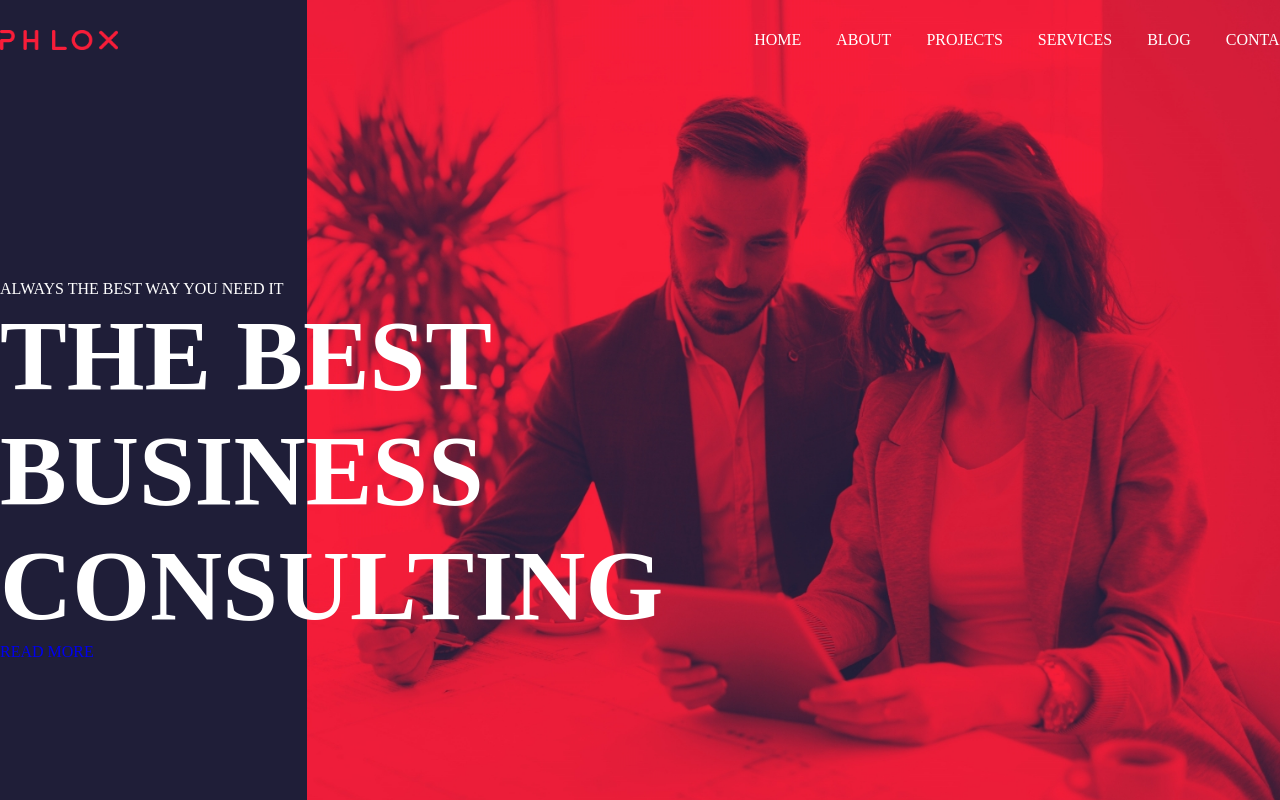
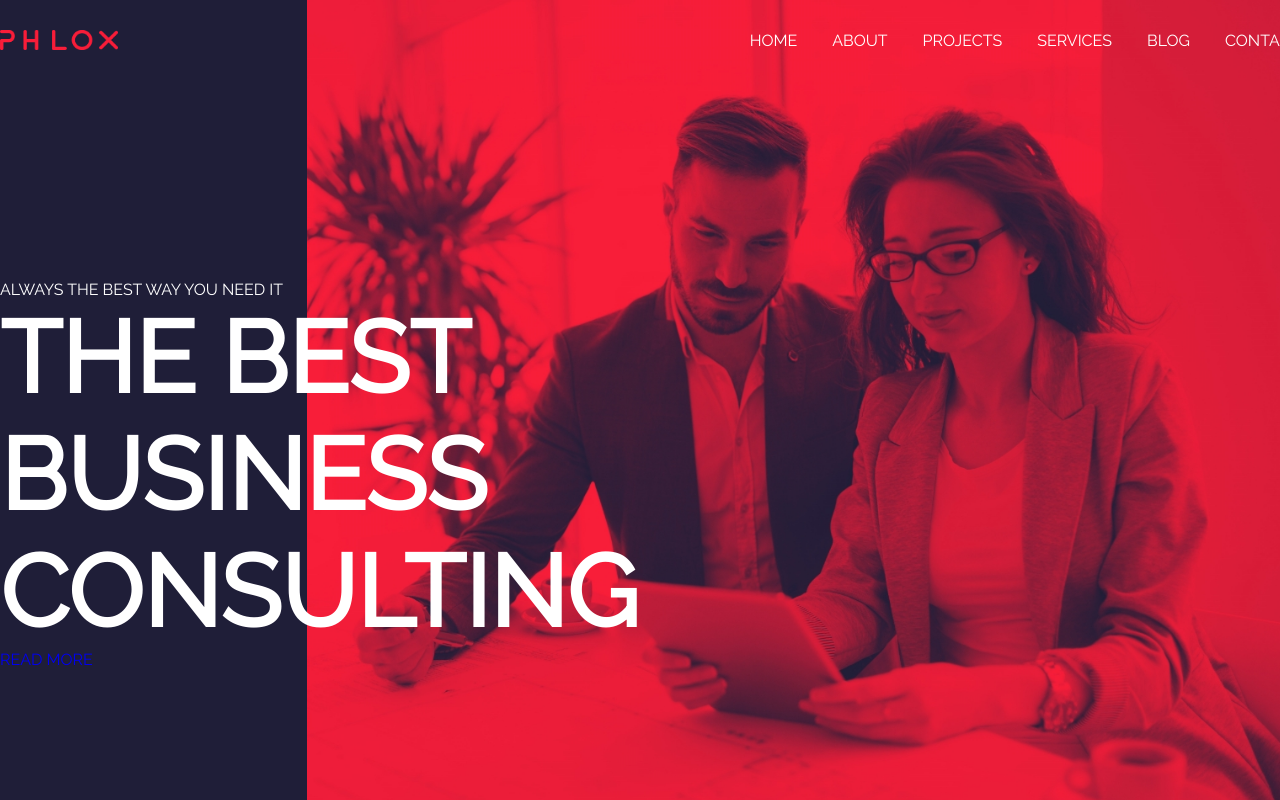
Before and after one commit to guglielmopiasenti/proj-html-vuejs, a Vue app: page / in a window 1280 px wide. Shown: the top 800 px of the page. Built offline with nearby package versions, Linux system fonts and the light colour scheme; a web font is replaced by a local one.

Commit message:
applying font

```diff
--- a/src/assets/scss/style.scss
+++ b/src/assets/scss/style.scss
@@ -12,4 +12,5 @@
 }
 body {
     background-color: $c-g3;
+    font-family: Raleway;
 }
```
